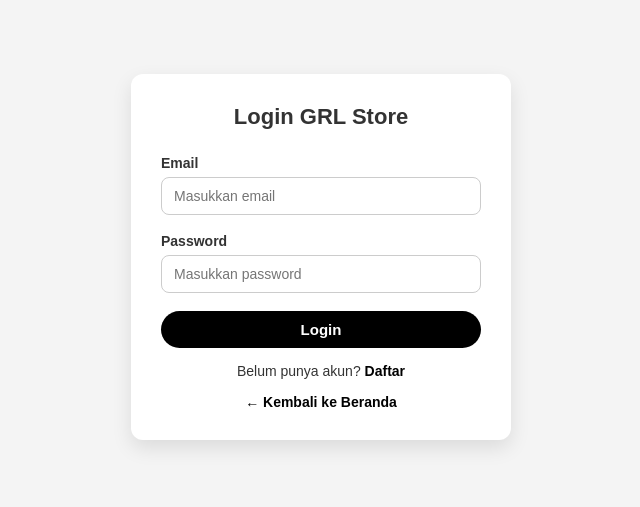
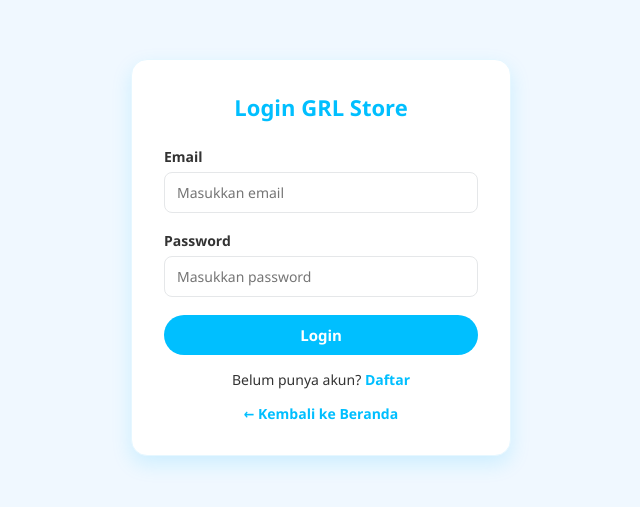
Before and after one commit to Rimmu0700/Uas_Devops, a website: page Code/login.html in a window 1280 px wide. Shown: the part 143-650 px from the top of the page, without its empty margins (319-959 px from the left). Drawn offline with Linux system fonts and the light colour scheme.

Commit message:
memperbaiki tema warna

```diff
--- a/Code/login.css
+++ b/Code/login.css
@@ -1,34 +1,48 @@
+/* RESET & GLOBAL */
 * {
     margin: 0;
     padding: 0;
     box-sizing: border-box;
-    font-family: Arial, Helvetica, sans-serif;
+    font-family: 'Segoe UI', Tahoma, Geneva, Verdana, sans-serif;
+}
+
+:root {
+    --primary-blue: #00BFFF;
+    --hover-blue: #009ACD;
+    --white: #ffffff;
+    --text-dark: #333;
 }
 
 body {
     min-height: 100vh;
-    background: #f4f4f4;
+    background-color: #f0f8ff;
     display: flex;
     justify-content: center;
     align-items: center;
-    color: #333;
+    color: var(--text-dark);
 }
 
+/* CONTAINER LOGIN */
 .login-container {
-    background: #ffffff;
+    background: var(--white);
     width: 100%;
     max-width: 380px;
-    padding: 30px;
-    border-radius: 12px;
-    box-shadow: 0 8px 20px rgba(0,0,0,0.1);
+    padding: 32px;
+    border-radius: 16px;
+    box-shadow: 0 8px 20px rgba(0, 191, 255, 0.15);
+    border: 1px solid #e6f7ff;
 }
 
+/* JUDUL */
 .login-container h2 {
     text-align: center;
     margin-bottom: 25px;
     font-size: 22px;
+    color: var(--primary-blue);
+    font-weight: bold;
 }
 
+/* INPUT */
 .input-group {
     margin-bottom: 18px;
 }
@@ -37,39 +51,44 @@ body {
     display: block;
     margin-bottom: 6px;
     font-size: 14px;
-    font-weight: bold;
+    font-weight: 600;
 }
 
 .input-group input {
     width: 100%;
     padding: 10px 12px;
-    border: 1px solid #ccc;
+    border: 1px solid #e5e7e9;
     border-radius: 8px;
     font-size: 14px;
     outline: none;
+    transition: border 0.2s, box-shadow 0.2s;
 }
 
 .input-group input:focus {
-    border-color: #000;
+    border-color: var(--primary-blue);
+    box-shadow: 0 0 0 2px rgba(0, 191, 255, 0.15);
 }
 
+/* BUTTON LOGIN */
 .btn-login {
     width: 100%;
     padding: 10px;
-    background: #000;
-    color: #fff;
+    background: var(--primary-blue);
+    color: var(--white);
     border: none;
     border-radius: 20px;
     font-size: 15px;
     font-weight: bold;
     cursor: pointer;
-    transition: 0.3s;
+    transition: background 0.3s, transform 0.2s;
 }
 
 .btn-login:hover {
-    background: #333;
+    background: var(--hover-blue);
+    transform: translateY(-2px);
 }
 
+/* LINK DAFTAR & KEMBALI */
 .daftar,
 .kembali {
     text-align: center;
@@ -79,7 +98,7 @@ body {
 
 .daftar a,
 .kembali a {
-    color: #000;
+    color: var(--primary-blue);
     text-decoration: none;
     font-weight: bold;
 }
@@ -89,9 +108,10 @@ body {
     text-decoration: underline;
 }
 
+/* RESPONSIVE */
 @media (max-width: 480px) {
     .login-container {
-        padding: 20px;
+        padding: 22px;
         margin: 0 15px;
     }
 }
```
